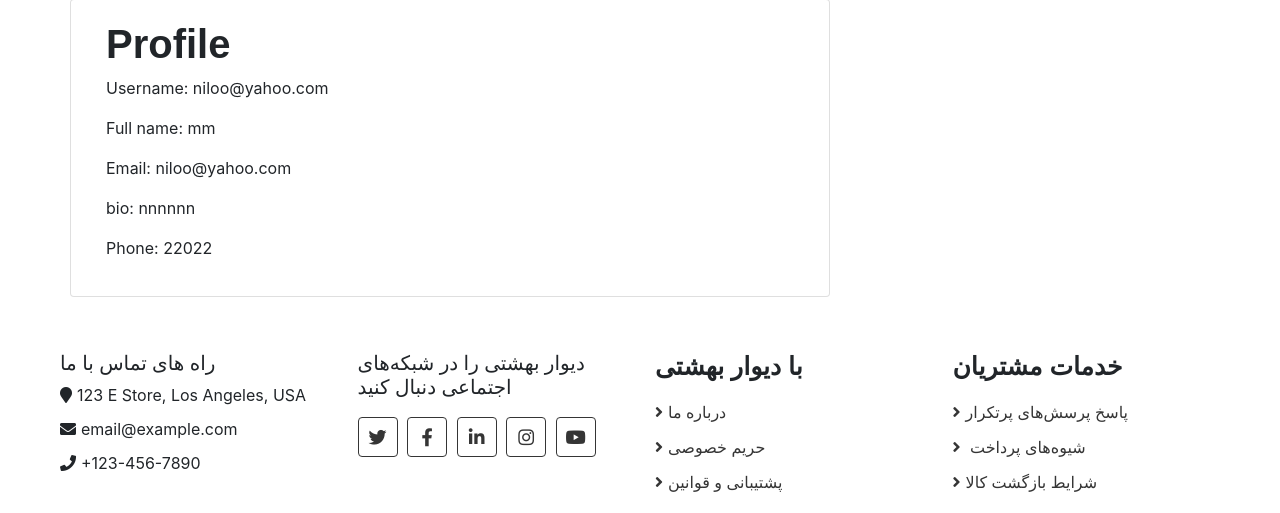
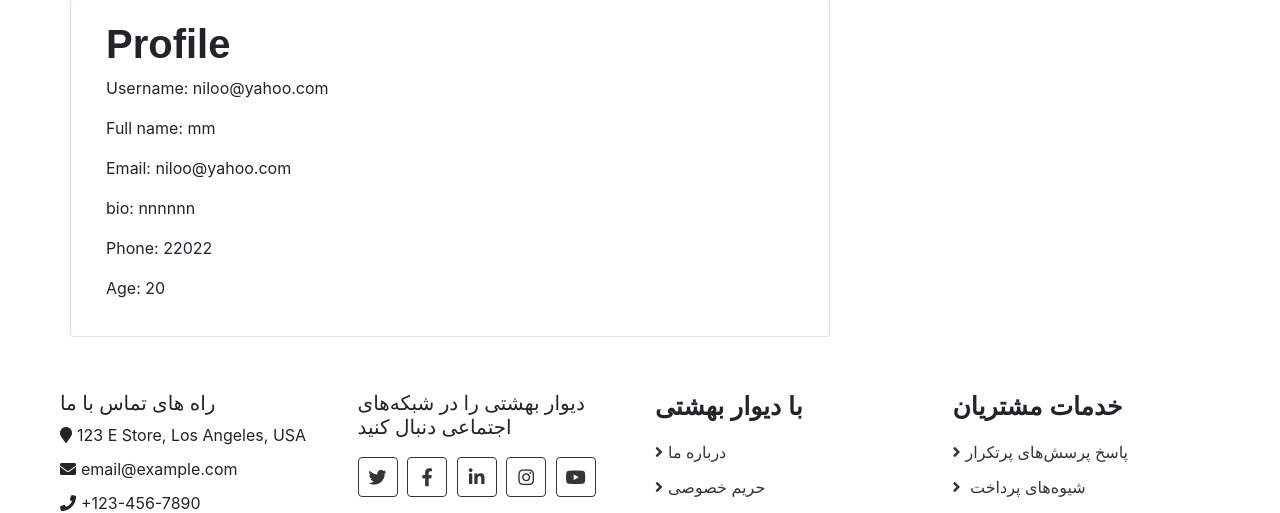
Before and after one commit to niloofar77/final_project, a Django app: page /accounts/profile/1 in a window 1280 px wide. Shown: the part 110-623 px from the top of the page. Run offline with Django 3.2, Linux system fonts and the light colour scheme; the first user in the database is signed in; data comes from the database, SQL or seed files in the repository; some libraries are stand-ins or nearby versions; some web fonts are replaced.

Commit message:
update profile.html

```diff
--- a/accounts/templates/accounts/profile.html
+++ b/accounts/templates/accounts/profile.html
@@ -12,6 +12,7 @@
     <p>Email: {{ user.email }}</p>
     <p>bio: {{ profile.bio }}</p>
     <p>Phone: {{ profile.phone }}</p>
+     <p>Age: {{profile.age}}</p>
     {% if profile.image %}
     <img src="{{ user.userprofile.image.url }}" width="240">
     {% endif %}
```
